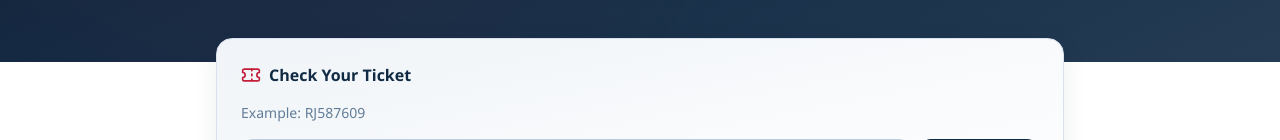
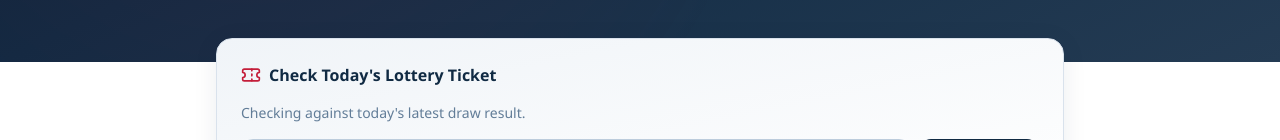
Before and after one commit to jaffenjacob07/lottery-live-site, a Next.js app: page / in a window 1280 px wide. Shown: the part 660-800 px from the top of the page. Built offline with nearby package versions, Linux system fonts and the light colour scheme; no server answers; the database is empty.

Commit message:
add homepage ticket checker

```diff
--- a/src/components/result/TicketChecker.tsx
+++ b/src/components/result/TicketChecker.tsx
@@ -162,13 +162,13 @@ if (
       <div className="flex items-center gap-2 mb-4">
         <Ticket className="h-5 w-5 text-accent-red" />
         <h3 className="font-bold text-navy-900">
-          Check Your Ticket
+          Check Today's Lottery Ticket
         </h3>
       </div>
 
-      <p className="text-sm text-navy-500 mb-4">
-        Example: RJ587609
-      </p>
+       <p className="text-sm text-navy-500 mb-4">
+         Checking against today's latest draw result.
+       </p>
 
       <form
         onSubmit={checkTicket}
```
